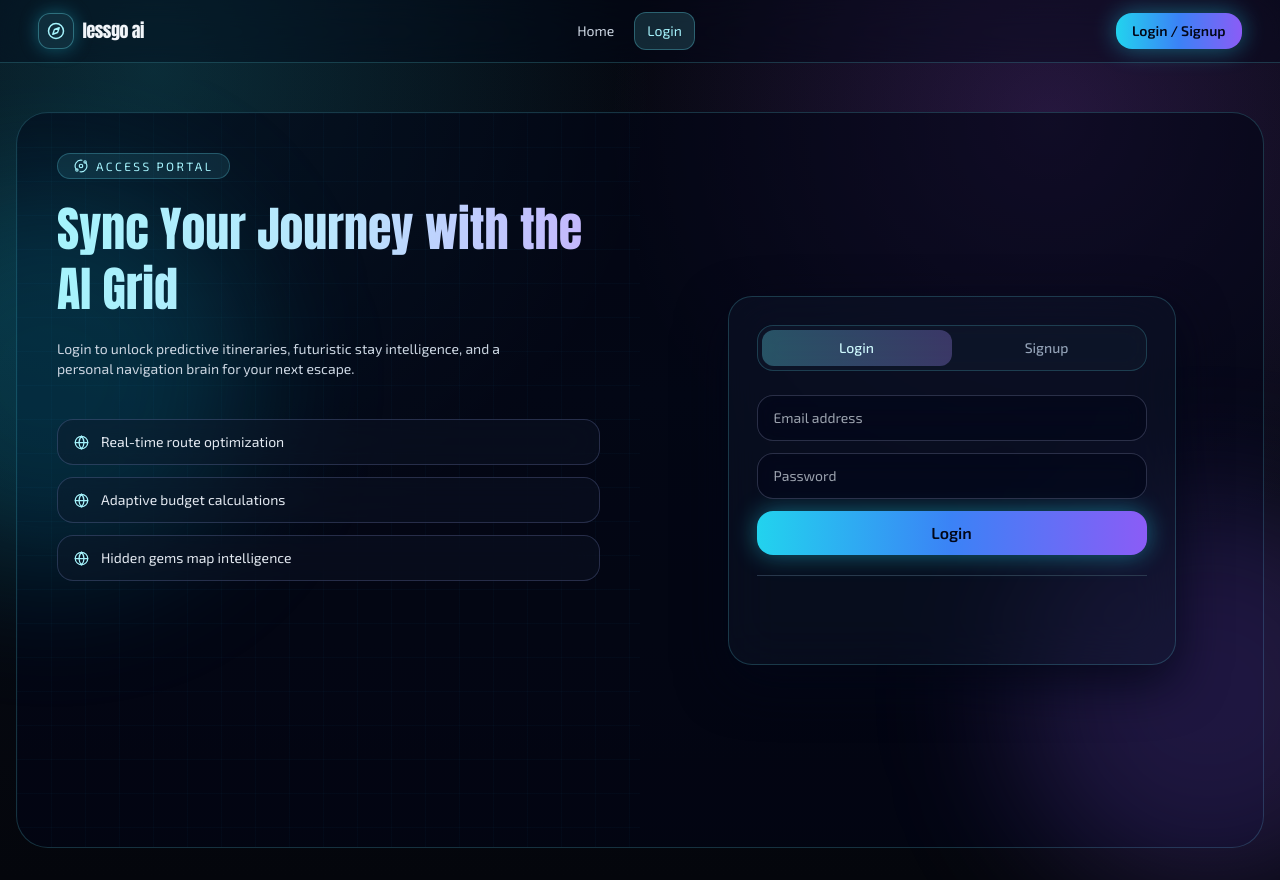
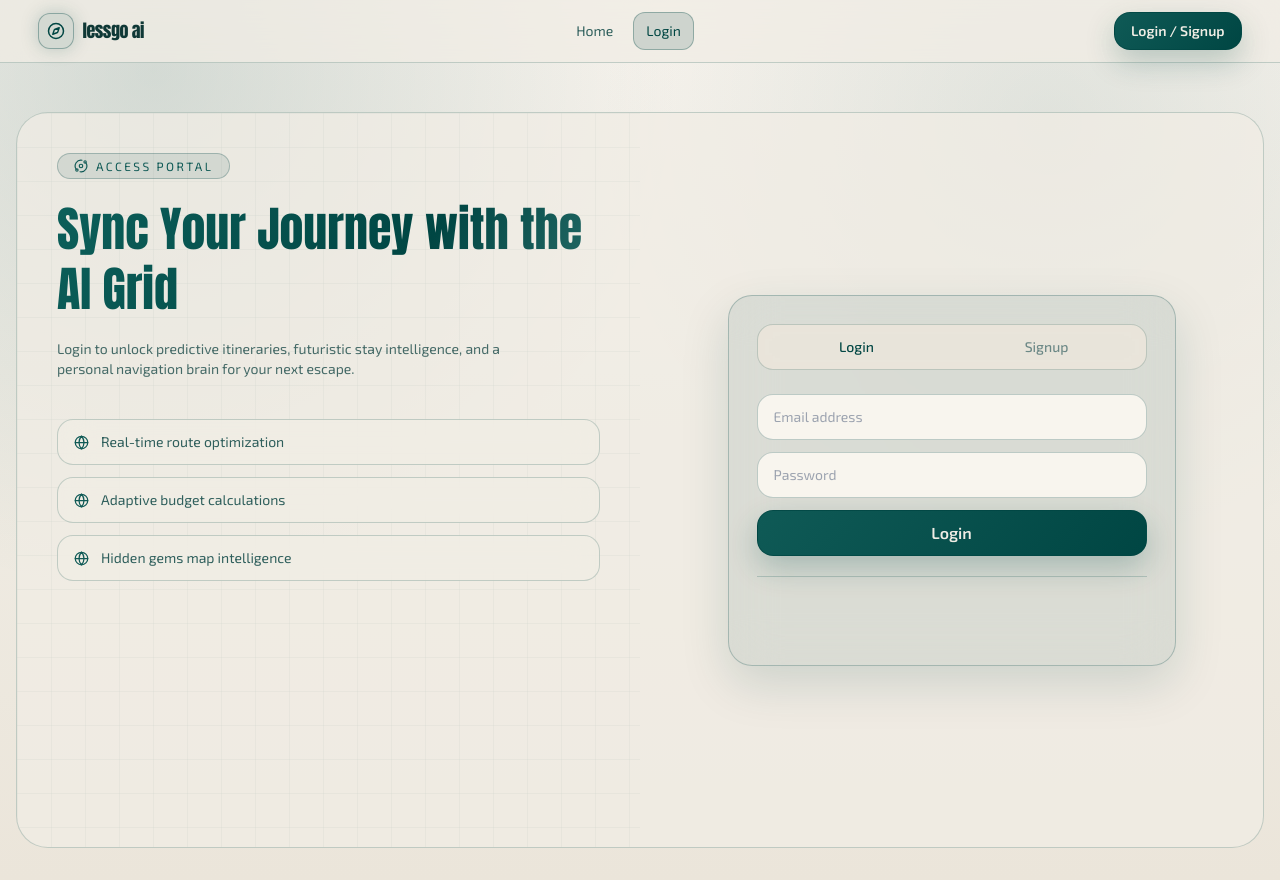
Before and after one commit to itsmierrrrr/AI-Trip-Planner, a React (Vite) app in the folder client/: page /auth in a window 1280 px wide. Built offline with nearby package versions, Linux system fonts and the light colour scheme; no server answers.

Commit message:
ui color change

```diff
--- a/client/src/components/GeneratingOverlay.jsx
+++ b/client/src/components/GeneratingOverlay.jsx
@@ -26,12 +26,12 @@ const GeneratingOverlay = ({ open }) => {
           initial={{ opacity: 0 }}
           animate={{ opacity: 1 }}
           exit={{ opacity: 0 }}
-          className="fixed inset-0 z-50 flex items-center justify-center bg-slate-950/85 backdrop-blur-xl"
+          className="fixed inset-0 z-50 flex items-center justify-center bg-[#ece6dc]/85 backdrop-blur-xl"
         >
           <div className="neon-panel w-[92%] max-w-md p-8 text-center">
             <div className="mx-auto ring-loader" />
-            <h3 className="mt-6 text-lg font-semibold text-slate-100">Generating Your Quantum Itinerary</h3>
-            <p className="mt-2 text-sm text-cyan-200">{text}</p>
+            <h3 className="mt-6 text-lg font-semibold text-[#0f3836]">Generating Your Quantum Itinerary</h3>
+            <p className="mt-2 text-sm text-[#0f5a56]">{text}</p>
           </div>
         </motion.div>
       ) : null}
--- a/client/src/components/Navbar.jsx
+++ b/client/src/components/Navbar.jsx
@@ -24,17 +24,17 @@ const Navbar = () => {
       initial={{ y: -20, opacity: 0 }}
       animate={{ y: 0, opacity: 1 }}
       transition={{ duration: 0.5 }}
-      className="fixed inset-x-0 top-0 z-50 border-b border-cyan-300/20 bg-slate-950/35 backdrop-blur-xl"
+      className="fixed inset-x-0 top-0 z-50 border-b border-[#004643]/20 bg-[#f0ede5]/75 backdrop-blur-xl"
     >
       <div className="mx-auto flex w-[94%] max-w-7xl items-center justify-between gap-4 py-3">
-      <Link to="/" className="group flex items-center gap-2 text-slate-100 transition">
+      <Link to="/" className="group flex items-center gap-2 text-[#0f3836] transition">
         <motion.span
           whileHover={{ scale: 1.1, rotate: 12 }}
-          className="rounded-xl border border-cyan-300/35 bg-cyan-300/10 p-2 text-cyan-200 shadow-[0_0_18px_rgba(34,211,238,0.35)] transition group-hover:border-cyan-300/50 group-hover:shadow-[0_0_28px_rgba(34,211,238,0.45)]"
+          className="rounded-xl border border-[#004643]/35 bg-[#004643]/10 p-2 text-[#004643] shadow-[0_0_18px_rgba(0,70,67,0.22)] transition group-hover:border-[#004643]/50 group-hover:shadow-[0_0_28px_rgba(0,70,67,0.28)]"
         >
           <Compass size={18} />
         </motion.span>
-        <span className="font-['Anton'] text-lg font-semibold tracking-tight transition group-hover:text-cyan-200">{env.appName}</span>
+        <span className="font-['Anton'] text-lg font-semibold tracking-tight transition group-hover:text-[#0f5a56]">{env.appName}</span>
       </Link>
 
       <div className="hidden items-center gap-2 lg:flex">
@@ -45,8 +45,8 @@ const Navbar = () => {
             className={({ isActive }) =>
               `rounded-xl px-3 py-2 text-sm transition ${
                 isActive
-                  ? "border border-cyan-300/30 bg-cyan-300/15 text-cyan-200"
-                  : "text-slate-300 hover:bg-cyan-300/10 hover:text-slate-100"
+                  ? "border border-[#004643]/30 bg-[#004643]/15 text-[#004643]"
+                  : "text-[#2f5f5c] hover:bg-[#004643]/10 hover:text-[#0f3836]"
               }`
             }
           >
@@ -59,7 +59,7 @@ const Navbar = () => {
         {isAuthenticated ? (
           <button
             type="button"
-            className="neon-input inline-flex h-10 w-10 items-center justify-center rounded-full text-slate-300 transition hover:text-cyan-200"
+            className="neon-input inline-flex h-10 w-10 items-center justify-center rounded-full text-[#2f5f5c] transition hover:text-[#004643]"
             aria-label="Notifications"
           >
             <Bell size={15} />
@@ -68,7 +68,7 @@ const Navbar = () => {
 
         {isAuthenticated && (
           <Link to="/profile" className="neon-input inline-flex h-10 w-10 items-center justify-center rounded-full">
-            {user?.name ? user.name.charAt(0).toUpperCase() : <UserRound size={16} className="text-slate-300" />}
+            {user?.name ? user.name.charAt(0).toUpperCase() : <UserRound size={16} className="text-[#2f5f5c]" />}
           </Link>
         )}
 
--- a/client/src/index.css
+++ b/client/src/index.css
@@ -6,22 +6,23 @@
 
 :root {
   font-family: "Exo 2", ui-sans-serif, system-ui, sans-serif;
-  color: #eef2ff;
-  background-color: #05070f;
-  --bg-main: linear-gradient(180deg, #05070f 0%, #070a14 45%, #04060c 100%);
-  --bg-orb-a: rgba(34, 211, 238, 0.18);
-  --bg-orb-b: rgba(168, 85, 247, 0.2);
-  --text-main: #d6deff;
-  --panel-bg: rgba(15, 23, 42, 0.45);
-  --panel-border: rgba(103, 232, 249, 0.2);
-  --panel-shadow: 0 18px 50px rgba(2, 6, 23, 0.8);
-  --soft-bg: rgba(15, 23, 42, 0.4);
-  --soft-border: rgba(165, 180, 252, 0.2);
-  --input-bg: rgba(2, 6, 23, 0.65);
-  --input-border: rgba(199, 210, 254, 0.2);
-  --input-text: #e2e8f0;
-  --btn-shadow: 0 0 24px rgba(34, 211, 238, 0.45);
-  --nav-bg: rgba(2, 6, 23, 0.35);
+  color: #0f3836;
+  background-color: #f0ede5;
+  --bg-main: linear-gradient(180deg, #f8f4ee 0%, #f0ede5 42%, #ebe5da 100%);
+  --bg-orb-a: rgba(0, 70, 67, 0.14);
+  --bg-orb-b: rgba(0, 70, 67, 0.09);
+  --text-main: #0f3836;
+  --panel-bg: rgba(0, 70, 67, 0.09);
+  --panel-border: rgba(0, 70, 67, 0.25);
+  --panel-shadow: 0 18px 48px rgba(0, 70, 67, 0.15);
+  --soft-bg: rgba(240, 237, 229, 0.68);
+  --soft-border: rgba(0, 70, 67, 0.2);
+  --input-bg: rgba(249, 246, 240, 0.96);
+  --input-border: rgba(0, 70, 67, 0.24);
+  --input-text: #0f3836;
+  --btn-shadow: 0 12px 30px rgba(0, 70, 67, 0.24);
+  --btn-gradient-start: #0f5a56;
+  --btn-gradient-end: #004643;
   font-synthesis: none;
   text-rendering: optimizeLegibility;
   -webkit-font-smoothing: antialiased;
@@ -36,8 +37,8 @@ body {
   margin: 0;
   min-height: 100vh;
   background:
-    radial-gradient(circle at 12% 8%, var(--bg-orb-a) 0%, rgba(5, 7, 15, 0) 36%),
-    radial-gradient(circle at 82% 14%, var(--bg-orb-b) 0%, rgba(5, 7, 15, 0) 34%),
+    radial-gradient(circle at 12% 8%, var(--bg-orb-a) 0%, rgba(240, 237, 229, 0) 38%),
+    radial-gradient(circle at 82% 14%, var(--bg-orb-b) 0%, rgba(240, 237, 229, 0) 35%),
     var(--bg-main);
   color: var(--text-main);
   transition: background 240ms ease, color 240ms ease;
@@ -62,25 +63,37 @@ body {
   }
 
   .neon-input {
-    @apply rounded-2xl backdrop-blur-md transition-all duration-300 focus-within:border-cyan-300/50 focus-within:shadow-[0_0_20px_rgba(34,211,238,0.15)];
+    @apply rounded-2xl backdrop-blur-md transition-all duration-300;
     border: 1px solid var(--input-border);
     background: var(--input-bg);
     color: var(--input-text);
   }
 
+  .neon-input:focus-within {
+    border-color: rgba(0, 70, 67, 0.55);
+    box-shadow: 0 0 0 1px rgba(0, 70, 67, 0.24), 0 0 22px rgba(0, 70, 67, 0.14);
+  }
+
   .neon-btn {
-    @apply rounded-2xl bg-gradient-to-r from-cyan-400 via-blue-500 to-violet-500 px-5 py-2.5 font-semibold text-slate-950 transition duration-300 hover:scale-[1.02] hover:shadow-[0_0_34px_rgba(139,92,246,0.5)] active:scale-95;
+    @apply rounded-2xl px-5 py-2.5 font-semibold text-[#f0ede5] transition duration-300 hover:scale-[1.02] active:scale-95;
+    border: 1px solid rgba(0, 70, 67, 0.72);
+    background: linear-gradient(130deg, var(--btn-gradient-start), var(--btn-gradient-end));
     box-shadow: var(--btn-shadow);
   }
 
+  .neon-btn:hover {
+    box-shadow: 0 16px 34px rgba(0, 70, 67, 0.3);
+  }
+
   .neon-heading {
-    @apply bg-gradient-to-r from-cyan-200 via-sky-200 to-violet-300 bg-clip-text text-transparent;
+    @apply bg-clip-text text-transparent;
+    background-image: linear-gradient(120deg, #0c5f5a 0%, #004643 65%, #2a6f6b 100%);
   }
 
   .grid-backdrop {
     background-image:
-      linear-gradient(rgba(56, 189, 248, 0.08) 1px, transparent 1px),
-      linear-gradient(90deg, rgba(56, 189, 248, 0.08) 1px, transparent 1px);
+      linear-gradient(rgba(0, 70, 67, 0.08) 1px, transparent 1px),
+      linear-gradient(90deg, rgba(0, 70, 67, 0.08) 1px, transparent 1px);
     background-size: 34px 34px;
   }
 
@@ -93,11 +106,11 @@ body {
     width: 84px;
     height: 84px;
     border-radius: 999px;
-    border: 2px solid rgba(125, 211, 252, 0.2);
-    border-top-color: rgba(103, 232, 249, 1);
-    border-right-color: rgba(168, 85, 247, 1);
+    border: 2px solid rgba(0, 70, 67, 0.2);
+    border-top-color: rgba(0, 70, 67, 0.88);
+    border-right-color: rgba(15, 90, 86, 0.92);
     animation: spin 1s linear infinite;
-    box-shadow: 0 0 28px rgba(34, 211, 238, 0.45);
+    box-shadow: 0 0 28px rgba(0, 70, 67, 0.24);
   }
 
   .shimmer {
@@ -105,15 +118,16 @@ body {
   }
 
   .glow-cyan {
-    @apply shadow-[0_0_20px_rgba(34,211,238,0.3)];
+    box-shadow: 0 0 20px rgba(0, 70, 67, 0.26);
   }
 
   .glow-violet {
-    @apply shadow-[0_0_20px_rgba(168,85,247,0.3)];
+    box-shadow: 0 0 20px rgba(15, 90, 86, 0.24);
   }
 
   .gradient-text {
-    @apply bg-gradient-to-r from-cyan-300 to-violet-400 bg-clip-text text-transparent;
+    @apply bg-clip-text text-transparent;
+    background-image: linear-gradient(120deg, #0f5a56 0%, #004643 70%, #2a6f6b 100%);
   }
 }
 
--- a/client/src/pages/AuthPage.jsx
+++ b/client/src/pages/AuthPage.jsx
@@ -71,24 +71,24 @@ const AuthPage = () => {
   };
 
   const inputClass =
-    "neon-input w-full px-4 py-3 text-sm outline-none transition focus:border-cyan-300/70 focus:shadow-[0_0_0_1px_rgba(34,211,238,0.35),0_0_24px_rgba(34,211,238,0.25)]";
+    "neon-input w-full px-4 py-3 text-sm outline-none transition focus:border-[#004643]/70 focus:shadow-[0_0_0_1px_rgba(0,70,67,0.28),0_0_24px_rgba(0,70,67,0.16)]";
 
   return (
     <div className="relative min-h-screen overflow-hidden px-4 py-8">
-      <span className="floating-blob left-[-140px] top-[15%] h-96 w-96 bg-cyan-500/20" />
-      <span className="floating-blob right-[-120px] top-[55%] h-96 w-96 bg-violet-500/20" style={{ animationDelay: "1.2s" }} />
+      <span className="floating-blob left-[-140px] top-[15%] h-96 w-96 bg-[#004643]/16" />
+      <span className="floating-blob right-[-120px] top-[55%] h-96 w-96 bg-[#0f5a56]/14" style={{ animationDelay: "1.2s" }} />
 
-      <div className="mx-auto grid min-h-[92vh] w-full max-w-7xl overflow-hidden rounded-[2rem] border border-cyan-300/20 bg-slate-950/60 md:grid-cols-2">
+      <div className="mx-auto grid min-h-[92vh] w-full max-w-7xl overflow-hidden rounded-[2rem] border border-[#004643]/20 bg-[#f0ede5]/75 md:grid-cols-2">
         <section className="relative hidden overflow-hidden p-10 md:block">
           <div className="grid-backdrop absolute inset-0 opacity-40" />
           <div className="relative z-10">
-            <p className="inline-flex items-center gap-2 rounded-full border border-cyan-300/25 bg-cyan-300/10 px-4 py-1 text-xs uppercase tracking-[0.2em] text-cyan-200">
+            <p className="inline-flex items-center gap-2 rounded-full border border-[#004643]/25 bg-[#004643]/10 px-4 py-1 text-xs uppercase tracking-[0.2em] text-[#0f5a56]">
               <Orbit size={14} /> Access Portal
             </p>
             <h2 className="neon-heading mt-5 font-['Anton'] text-5xl font-bold leading-tight">
               Sync Your Journey with the AI Grid
             </h2>
-            <p className="mt-5 max-w-md text-sm text-slate-300">
+            <p className="mt-5 max-w-md text-sm text-[#456a67]">
               Login to unlock predictive itineraries, futuristic stay intelligence, and a personal navigation brain for your next escape.
             </p>
 
@@ -98,8 +98,8 @@ const AuthPage = () => {
                 "Adaptive budget calculations",
                 "Hidden gems map intelligence",
               ].map((item) => (
-                <div key={item} className="neon-soft flex items-center gap-3 px-4 py-3 text-sm text-slate-200">
-                  <Globe size={15} className="text-cyan-200" />
+                <div key={item} className="neon-soft flex items-center gap-3 px-4 py-3 text-sm text-[#2f5f5c]">
+                  <Globe size={15} className="text-[#0f5a56]" />
                   {item}
                 </div>
               ))}
@@ -113,7 +113,7 @@ const AuthPage = () => {
             animate={{ opacity: 1, y: 0 }}
             className="neon-panel w-full max-w-md p-7"
           >
-            <div className="mb-6 flex rounded-2xl border border-cyan-300/20 bg-slate-900/70 p-1 backdrop-blur-md">
+            <div className="mb-6 flex rounded-2xl border border-[#004643]/20 bg-[#ece6dc]/90 p-1 backdrop-blur-md">
               {["login", "signup"].map((tab) => (
                 <button
                   key={tab}
@@ -123,8 +123,8 @@ const AuthPage = () => {
                   }}
                   className={`w-1/2 rounded-xl px-3 py-2 text-sm font-medium capitalize transition ${
                     mode === tab
-                      ? "bg-gradient-to-r from-cyan-300/30 to-violet-400/30 text-cyan-100"
-                      : "text-slate-400"
+                      ? "bg-[#004643]/18 text-[#004643]"
+                      : "text-[#6b8886]"
                   }`}
                 >
                   {tab}
@@ -179,7 +179,7 @@ const AuthPage = () => {
               </button>
             </form>
 
-            <div className="my-5 h-px bg-slate-700/80" />
+            <div className="my-5 h-px bg-[#004643]/20" />
 
             <motion.div
               className="flex w-full items-center justify-center"
@@ -192,7 +192,7 @@ const AuthPage = () => {
                 onSuccess={onGoogleSuccess}
                 onError={() => setError("Google login failed")}
                 text="signin_with"
-                theme="filled_black"
+                theme="outline"
                 shape="rectangular"
                 size="large"
                 logo_alignment="left"
```
Also changed, not shown: client/src/components/FeatureCard.jsx (+4 -4 lines), client/src/components/PlannerSidebar.jsx (+4 -4 lines), client/src/pages/LandingPage.jsx (+53 -53 lines), client/src/pages/PlannerPage.jsx (+10 -10 lines).
